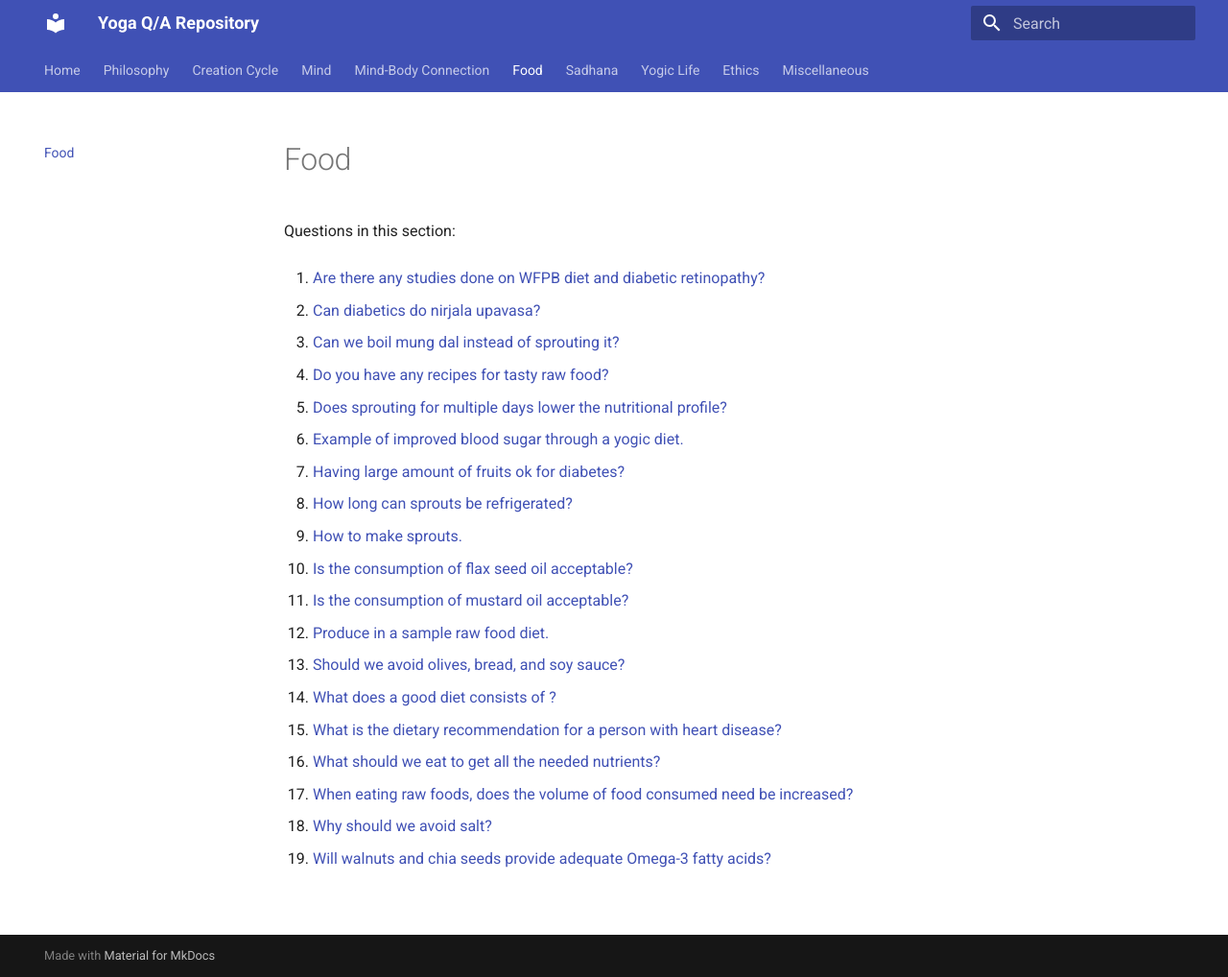
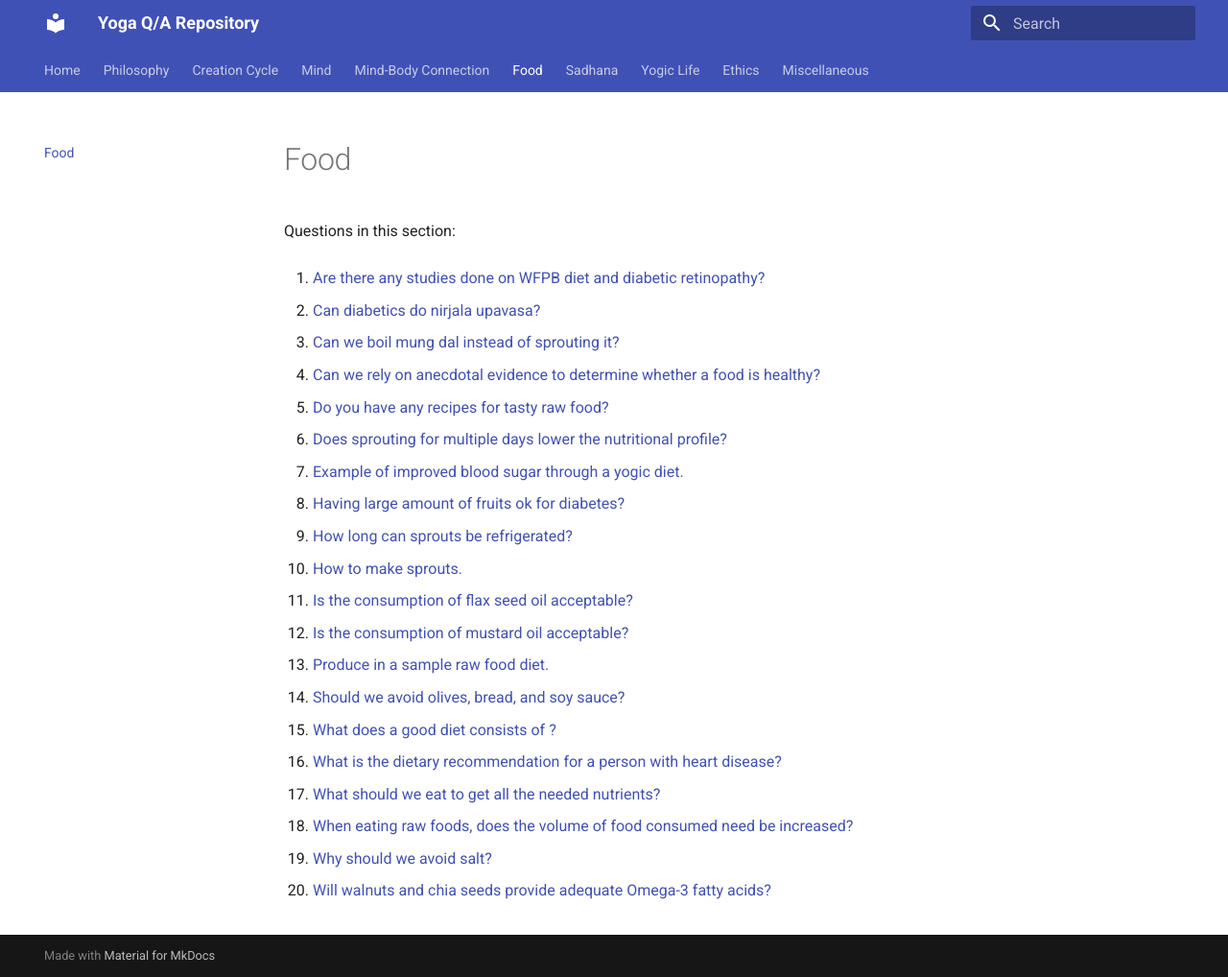
Before and after one commit to yogiclife/yoga-qa, an MkDocs documentation site: the page built from docs/food/README.md, in a window 1280 px wide and 1018 px high. Shown: the whole window at 96% size. Built offline with MkDocs 1.6.1 and Material for MkDocs 9.7.7, drawn with Linux system fonts in a browser that asks for light colours.

Commit message:
Update topic indices [skip ci]

```diff
--- a/docs/food/README.md
+++ b/docs/food/README.md
@@ -8,34 +8,36 @@ Questions in this section:
 
 3. [Can we boil mung dal instead of sprouting it?](can-we-boil-mung-dal-instead-of-sprouting-it-20260628-131544.md)
 
-4. [Do you have any recipes for tasty raw food?](do-you-have-any-recipes-for-tasty-raw-food-20260620-163919.md)
+4. [Can we rely on anecdotal evidence to determine whether a food is healthy?](can-we-rely-on-anecdotal-evidence-to-determine-whether-a-food-is-healthy-20260628-143206.md)
 
-5. [Does sprouting for multiple days lower the nutritional profile?](does-sprouting-for-multiple-days-lower-the-nutritional-profile-20260628-131930.md)
+5. [Do you have any recipes for tasty raw food?](do-you-have-any-recipes-for-tasty-raw-food-20260620-163919.md)
 
-6. [Example of improved blood sugar through a yogic diet.](example-of-improved-blood-sugar-through-a-yogic-diet-20260628-130657.md)
+6. [Does sprouting for multiple days lower the nutritional profile?](does-sprouting-for-multiple-days-lower-the-nutritional-profile-20260628-131930.md)
 
-7. [Having large amount of fruits ok for diabetes?](having-large-amount-of-fruits-ok-for-diabetes-20260628-030219.md)
+7. [Example of improved blood sugar through a yogic diet.](example-of-improved-blood-sugar-through-a-yogic-diet-20260628-130657.md)
 
-8. [How long can sprouts be refrigerated?](how-long-can-sprouts-be-refrigerated-20260628-132251.md)
+8. [Having large amount of fruits ok for diabetes?](having-large-amount-of-fruits-ok-for-diabetes-20260628-030219.md)
 
-9. [How to make sprouts.](how-to-make-sprouts-20260628-131139.md)
+9. [How long can sprouts be refrigerated?](how-long-can-sprouts-be-refrigerated-20260628-132251.md)
 
-10. [Is the consumption of flax seed oil acceptable?](is-the-consumption-of-flax-seed-oil-acceptable-20260628-141212.md)
+10. [How to make sprouts.](how-to-make-sprouts-20260628-131139.md)
 
-11. [Is the consumption of mustard oil acceptable?](is-the-consumption-of-mustard-oil-acceptable-20260628-140138.md)
+11. [Is the consumption of flax seed oil acceptable?](is-the-consumption-of-flax-seed-oil-acceptable-20260628-141212.md)
 
-12. [Produce in a sample raw food diet.](produce-in-a-sample-raw-food-diet-20260628-134655.md)
+12. [Is the consumption of mustard oil acceptable?](is-the-consumption-of-mustard-oil-acceptable-20260628-140138.md)
 
-13. [Should we avoid olives, bread, and soy sauce?](should-we-avoid-olives-bread-and-soy-sauce-20260628-114909.md)
+13. [Produce in a sample raw food diet.](produce-in-a-sample-raw-food-diet-20260628-134655.md)
 
-14. [What does a good diet consists of ?](what-does-a-good-diet-consists-of-20260628-025803.md)
+14. [Should we avoid olives, bread, and soy sauce?](should-we-avoid-olives-bread-and-soy-sauce-20260628-114909.md)
 
-15. [What is the dietary recommendation for a person with heart disease?](what-is-the-dietary-recommendation-for-a-person-with-heart-disease-20260628-023806.md)
+15. [What does a good diet consists of ?](what-does-a-good-diet-consists-of-20260628-025803.md)
 
-16. [What should we eat to get all the needed nutrients?](what-should-we-eat-to-get-all-the-needed-nutrients.md)
+16. [What is the dietary recommendation for a person with heart disease?](what-is-the-dietary-recommendation-for-a-person-with-heart-disease-20260628-023806.md)
 
-17. [When eating raw foods, does the volume of food consumed need be increased?](when-eating-raw-foods-does-the-volume-of-food-consumed-need-be-increased-20260628-030424.md)
+17. [What should we eat to get all the needed nutrients?](what-should-we-eat-to-get-all-the-needed-nutrients.md)
 
-18. [Why should we avoid salt?](why-should-we-avoid-salt-20260628-140843.md)
+18. [When eating raw foods, does the volume of food consumed need be increased?](when-eating-raw-foods-does-the-volume-of-food-consumed-need-be-increased-20260628-030424.md)
 
-19. [Will walnuts and chia seeds provide adequate Omega-3 fatty acids?](will-walnuts-and-chia-seeds-provide-adequate-omega-3-fatty-acids-20260628-141918.md)
+19. [Why should we avoid salt?](why-should-we-avoid-salt-20260628-140843.md)
+
+20. [Will walnuts and chia seeds provide adequate Omega-3 fatty acids?](will-walnuts-and-chia-seeds-provide-adequate-omega-3-fatty-acids-20260628-141918.md)
```
